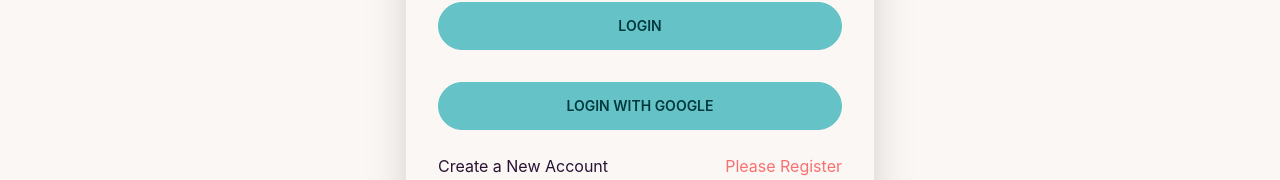
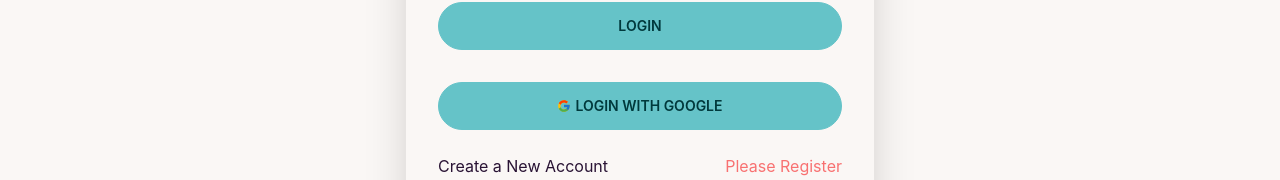
Before and after one commit to Mazharul430106/journalist-service-clientsite-repo, a React (Create React App) app: page /login in a window 1280 px wide. Shown: the part 458-638 px from the top of the page. Built offline with nearby package versions, Linux system fonts and the light colour scheme; no server answers.

Commit message:
added google login

```diff
--- a/src/Contexts/AuthProvider.js
+++ b/src/Contexts/AuthProvider.js
@@ -5,9 +5,9 @@
         getAuth, createUserWithEmailAndPassword,
         signInWithEmailAndPassword,
         onAuthStateChanged, signOut,
-        updateProfile
+        updateProfile,
+        signInWithPopup
     } from 'firebase/auth';
-
 
 
 export const AuthContext = createContext();
@@ -16,6 +16,14 @@
 const AuthProvider = ({ children }) => {
     const [user, setUser] = useState('');
     const [loading, setLoading] = useState(true);
+
+
+    const providerLogin = (provider)=>{
+        return signInWithPopup(auth, provider)
+    }
+
+
+
 
     const createUser = (email, password) => {
         return createUserWithEmailAndPassword(auth, email, password);
@@ -44,8 +52,8 @@
         }
     },[])
 
+    const authInfo = { user, createUser, loginUser, logoutUser, updateUserProfile, providerLogin };
 
-    const authInfo = { user, createUser, loginUser, logoutUser, updateUserProfile };
     return (
         <AuthContext.Provider value={authInfo}>
             {children}
--- a/src/Pages/Login/Login.js
+++ b/src/Pages/Login/Login.js
@@ -1,4 +1,6 @@
+import { GoogleAuthProvider } from 'firebase/auth';
 import React, { useContext } from 'react';
+import { FcGoogle } from 'react-icons/fc';
 import { Link } from 'react-router-dom';
 import { AuthContext } from '../../Contexts/AuthProvider';
 import useTitle from '../../Hooks/useTitle';
@@ -7,7 +9,8 @@
 
 const Login = () => {
     useTitle('Login');
-    const {loginUser} = useContext(AuthContext);
+    const {loginUser, providerLogin} = useContext(AuthContext);
+    const googleProvider = new GoogleAuthProvider();
 
     const handleLoginForm = event => {
         event.preventDefault();
@@ -26,7 +29,15 @@
         .catch(err=> {
             console.log(err);
         })
+    }
 
+    const handleSignInGoogle = ()=>{
+        providerLogin(googleProvider)
+        .then(result=>{
+            const user = result.user;
+            console.log(user)
+        })
+        .catch(error=> console.log(error));
     }
 
     return (
@@ -52,10 +63,12 @@
                                 </label>
                             </div>
                             <div className="form-control mt-6">
-                                <input type="submit" className="btn btn-primary" value="Login" />
+                                <input type="submit" className="btn btn-primary " value="Login" />
                             </div>
                             <div className="form-control mt-6">
-                                <button className="btn btn-primary">Login With Google</button>
+                                <button onClick={handleSignInGoogle} className="btn btn-primary">
+                                    <span> <FcGoogle className='mr-1 text-sm'></FcGoogle></span> Login With Google
+                                </button>
                             </div>
                             <div className='flex justify-between my-4'>
                                 <h1>Create a New Account</h1>
--- a/src/Pages/Shared/Header/Header.js
+++ b/src/Pages/Shared/Header/Header.js
@@ -1,7 +1,7 @@
 import React, {useContext} from 'react';
 import { Link } from 'react-router-dom';
 import { AuthContext } from '../../../Contexts/AuthProvider';
-import { FaBeer, FaUserAlt } from 'react-icons/fa';
+import { FaUserAlt } from 'react-icons/fa';
 
 const Header = () => {
 
@@ -40,7 +40,7 @@
                 user?.photoURL ?
                 <>
                     <li>
-                        <img src={user?.photoURL} alt="" style={{width: '60px'}} />
+                        <img src={user?.photoURL} alt="" style={{width: '60px'}}/>
                     </li>
                 </>
                 :
```
